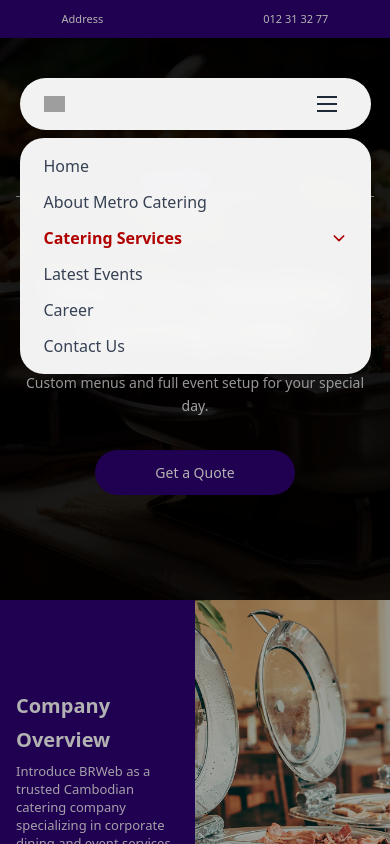
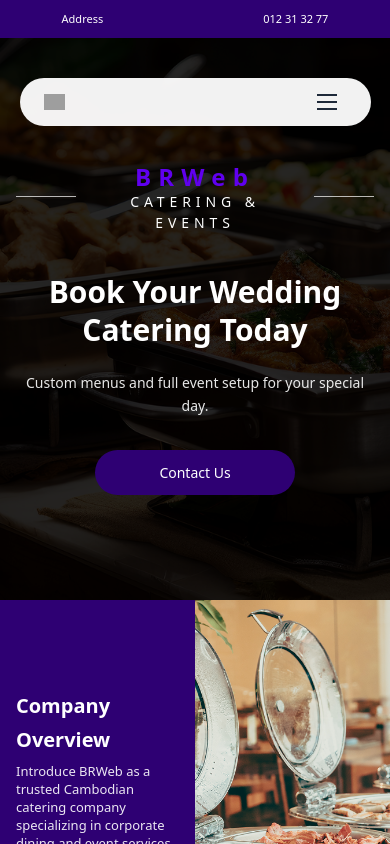
Before and after one commit to mrbunroeun/Angular.ts, an Angular app: page /about in a window 390 px wide. Shown: the top 844 px of the page. Built offline with nearby package versions, Linux system fonts and the light colour scheme; grey boxes are pictures that could not be loaded.

Commit message:
cooking on navbar

```diff
--- a/src/app/components/navbar/navbar.html
+++ b/src/app/components/navbar/navbar.html
@@ -1,7 +1,7 @@
-<div class="fixed top-0 left-0 w-full z-40">
+<div class="fixed top-0 left-0 w-full z-40 pointer-events-none">
   <!-- Top info bar -->
   <section
-    class="w-full h-[38px] md:h-[50px] bg-[#2E0073] flex flex-row justify-center gap-[10rem] sm:gap-[20rem] md:gap-[50rem] items-center"
+    class="w-full h-[38px] md:h-[50px] bg-[#2E0073] flex flex-row justify-center gap-[10rem] sm:gap-[20rem] md:gap-[50rem] items-center pointer-events-auto relative z-50"
   >
     <p class="text-white text-[11px] md:text-xs font-light">Address</p>
     <a
@@ -13,9 +13,9 @@
   </section>
 
   <!-- Floating navbar -->
-  <section class="relative mt-10 md:mt-12 z-30">
+  <section class="relative mt-10 md:mt-12 z-30 pointer-events-auto">
     <div
-      class="grid grid-cols-[auto_1fr_auto] items-center mx-auto rounded-full bg-white/95 backdrop-blur-md shadow-xl w-[90%] md:w-[80%] px-6 md:px-10 h-13 md:h-[60px] transition duration-300 ease-in-out"
+      class="grid grid-cols-[auto_1fr_auto] items-center mx-auto rounded-full bg-white/95 backdrop-blur-md shadow-xl w-[90%] md:w-[80%] px-6 md:px-10 h-12 md:h-[60px] transition duration-300 ease-in-out"
     >
       <!-- Logo -->
       <a href="/">
@@ -69,13 +69,22 @@
             </svg>
           </button>
 
+          <!--
+            FIX: hidden state is now the STATIC default (pointer-events-none invisible opacity-0
+            -translate-y-2). Open state is added conditionally instead of removed conditionally.
+            This removes any window where the panel could be interactive before/without the
+            binding evaluating, and `invisible` is a second, independent guarantee on top of
+            pointer-events (visibility:hidden always blocks hit-testing, regardless of any
+            inherited pointer-events value). `inert` additionally strips it from tab order and
+            the accessibility tree when closed.
+          -->
           <div
-            class="absolute left-1/2 -translate-x-1/2 mt-4 w-64 bg-white rounded-2xl shadow-xl overflow-hidden transition-all duration-500 ease-in-out"
-            [class.opacity-0]="!isCateringOpen()"
-            [class.-translate-y-2]="!isCateringOpen()"
-            [class.pointer-events-none]="!isCateringOpen()"
+            class="absolute left-1/2 -translate-x-1/2 mt-4 w-64 bg-white rounded-2xl shadow-xl overflow-hidden pointer-events-none invisible opacity-0 -translate-y-2 transition-all duration-500 ease-in-out"
+            [class.pointer-events-auto]="isCateringOpen()"
+            [class.visible]="isCateringOpen()"
             [class.opacity-100]="isCateringOpen()"
             [class.translate-y-0]="isCateringOpen()"
+            [attr.inert]="isCateringOpen() ? null : ''"
             (mouseenter)="onPanelEnter()"
             (mouseleave)="onPanelLeave()"
           >
@@ -143,7 +152,7 @@
         [attr.aria-expanded]="isMenuOpen()"
         aria-label="Toggle navigation menu"
         (click)="toggleMenu()"
-        class="lg:hidden flex flex-col justify-center items-center gap-[5px] w-10 h-10 rounded-full hover:bg-black/5 transition duration-300 ease-in-out ml-auto"
+        class="lg:hidden cursor-pointer flex flex-col justify-center items-center gap-[5px] w-10 h-10 rounded-full hover:bg-black/5 transition duration-300 ease-in-out ml-auto"
       >
         <span
           class="block w-5 h-[2px] bg-gray-800 transition duration-300 ease-in-out"
@@ -162,24 +171,38 @@
       </button>
     </div>
 
-    <!-- Backdrop -->
+    <!--
+      FIX (root cause #1): This backdrop is `fixed inset-0` with `h-screen`, i.e. it always
+      occupies the ENTIRE viewport in the DOM, menu open or closed. Previously it was only
+      made non-interactive by conditionally ADDING `pointer-events-none` when closed — a single
+      point of failure. Now `pointer-events-none invisible opacity-0` are static defaults, and
+      the OPEN state is what gets added conditionally. Combined with `invisible`
+      (visibility:hidden, which independently blocks hit-testing) there is no state in which
+      this element can silently intercept taps on the page behind it.
+    -->
     <div
-      class="lg:hidden fixed inset-0 top-0 bg-black/30 -z-10 transition-opacity duration-300 ease-in-out"
-      style="height: 100vh"
-      [class.opacity-0]="!isMenuOpen()"
-      [class.pointer-events-none]="!isMenuOpen()"
+      class="lg:hidden fixed inset-0 top-0 h-screen bg-black/30 -z-10 pointer-events-none invisible opacity-0 transition-opacity duration-300 ease-in-out"
+      [class.pointer-events-auto]="isMenuOpen()"
+      [class.visible]="isMenuOpen()"
       [class.opacity-100]="isMenuOpen()"
       (click)="closeMobileMenu()"
+      aria-hidden="true"
     ></div>
 
-    <!-- Mobile slide-down menu -->
+    <!--
+      Mobile slide-down menu.
+      Closed state: scaled down, transparent, and non-interactive — no invisible
+      tall box overlapping page content below the navbar.
+      Open state: full opacity, normal scale, and interactive.
+      Pattern follows the proven reference layout (fixed header + absolute panel
+      with scale/opacity transitions + backdrop).
+    -->
     <div
-      class="lg:hidden mx-auto w-[90%] md:w-[80%] bg-white/95 backdrop-blur-md rounded-3xl shadow-xl mt-2 px-6 py-4 transition-all duration-300 ease-in-out"
-      [class.opacity-0]="!isMenuOpen()"
-      [class.-translate-y-2]="!isMenuOpen()"
-      [class.pointer-events-none]="!isMenuOpen()"
+      class="lg:hidden absolute left-1/2 top-full mt-2 w-[90%] md:w-[80%] -translate-x-1/2 origin-top scale-95 -translate-y-1 rounded-3xl bg-white/95 backdrop-blur-md shadow-xl px-6 py-4 opacity-0 pointer-events-none transition-all duration-300 ease-out"
+      [class.scale-100]="isMenuOpen()"
+      [class.translate-y-0]="isMenuOpen()"
       [class.opacity-100]="isMenuOpen()"
-      [class.translate-y-0]="isMenuOpen()"
+      [class.pointer-events-auto]="isMenuOpen()"
     >
       <div class="flex flex-col gap-3 text-base">
         <a
--- a/src/app/components/navbar/navbar.ts
+++ b/src/app/components/navbar/navbar.ts
@@ -7,10 +7,12 @@ import {
   signal,
   ViewChildren,
   QueryList,
+  PLATFORM_ID,
 } from '@angular/core';
 import { takeUntilDestroyed } from '@angular/core/rxjs-interop';
 import { Router, RouterLink, RouterLinkActive, NavigationEnd } from '@angular/router';
 import { filter } from 'rxjs/operators';
+import { DOCUMENT, isPlatformBrowser } from '@angular/common';
 
 interface DropdownItem {
   label: string;
@@ -27,6 +29,8 @@ export class Navbar {
   private readonly router = inject(Router);
   private readonly destroyRef = inject(DestroyRef);
   private readonly elementRef = inject(ElementRef<HTMLElement>);
+    private readonly document = inject(DOCUMENT);
+  private readonly platformId = inject(PLATFORM_ID);
 
   private readonly HOVER_OPEN_DELAY = 80;
   private readonly HOVER_CLOSE_DELAY = 200;
@@ -197,14 +201,16 @@ export class Navbar {
     this.isMobileCateringOpen.update((v) => !v);
   }
 
-  private lockBodyScroll(): void {
-    const scrollbarWidth = window.innerWidth - document.documentElement.clientWidth;
-    document.body.style.paddingRight = `${scrollbarWidth}px`;
-    document.body.style.overflow = 'hidden';
+ private lockBodyScroll(): void {
+    if (!isPlatformBrowser(this.platformId)) return;
+    const scrollbarWidth = window.innerWidth - this.document.documentElement.clientWidth;
+    this.document.body.style.paddingRight = `${scrollbarWidth}px`;
+    this.document.body.style.overflow = 'hidden';
   }
 
   private unlockBodyScroll(): void {
-    document.body.style.overflow = '';
-    document.body.style.paddingRight = '';
+    if (!isPlatformBrowser(this.platformId)) return;
+    this.document.body.style.overflow = '';
+    this.document.body.style.paddingRight = '';
   }
 }
--- a/src/app/pages/about/about.html
+++ b/src/app/pages/about/about.html
@@ -11,7 +11,7 @@
   [heading]="'Book Your Wedding Catering Today'"
   [description]="'Custom menus and full event setup for your special day.'"
   [bgImage]="'hero_section/hero_section.png'"
-  [buttons]="[{ text: 'Get a Quote', link: '/contact', style: 'solid' }]"
+  [buttons]="[{ text: 'Contact Us', link: '/contact', style: 'solid' }]"
 >
 </app-hero>
 
--- a/src/app/pages/about/about.ts
+++ b/src/app/pages/about/about.ts
@@ -1,6 +1,7 @@
 import { Component } from '@angular/core';
 import { Footer } from '../../components/footer/footer';
 import { Hero } from '../../components/hero/hero';
+import { RouterLink } from '@angular/router';
 
 interface FeatureItem {
   icon: string;
@@ -10,7 +11,7 @@ interface FeatureItem {
 @Component({
   selector: 'app-about',
   standalone: true,
-  imports: [Footer, Hero],
+  imports: [RouterLink, Footer, Hero],
   templateUrl: './about.html',
   styleUrl: './about.css',
 })
--- a/src/app/pages/home/home.html
+++ b/src/app/pages/home/home.html
@@ -32,7 +32,7 @@
     </p>
 
     <a
-      href="#"
+      href="/contact"
       class="mt-8 bg-[#2E0073] hover:bg-[#ffffff] text-white hover:text-[#2E0073] text-[14px] font-medium px-8 py-3 rounded-full transition duration-300 ease-in-out"
     >
       Contact Us
@@ -53,7 +53,7 @@
             rental and venue setup.
           </p>
           <a
-            href="#"
+            href="/contact"
             class="inline-flex items-center justify-center bg-black hover:bg-[#ffffff] active:bg-gray-700 text-white hover:text-[#000000] text-[14px] font-medium px-2 py-2.5 min-h-[44px] md:px-6 md:py-2.5 rounded-full w-fit transition duration-300 ease-in-out"
           >
             Request Quotation
@@ -391,6 +391,6 @@
     [ctaHeading]="'Ready to plan your event?'"
     [ctaSubtext]="''"
     ctaButtonText="Contact Us"
-    ctaLink="/contact-us"
+    ctaLink="/contact"
   />
 </section>
```
